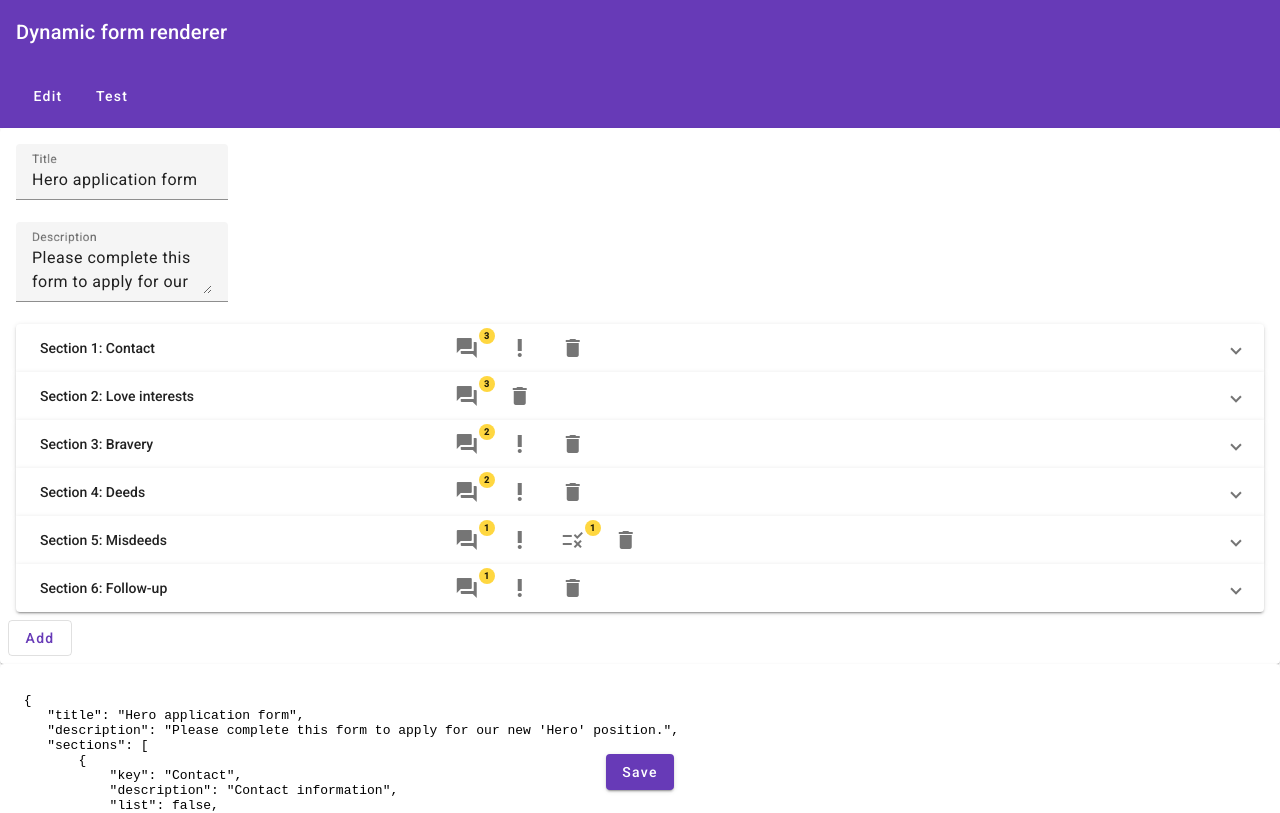
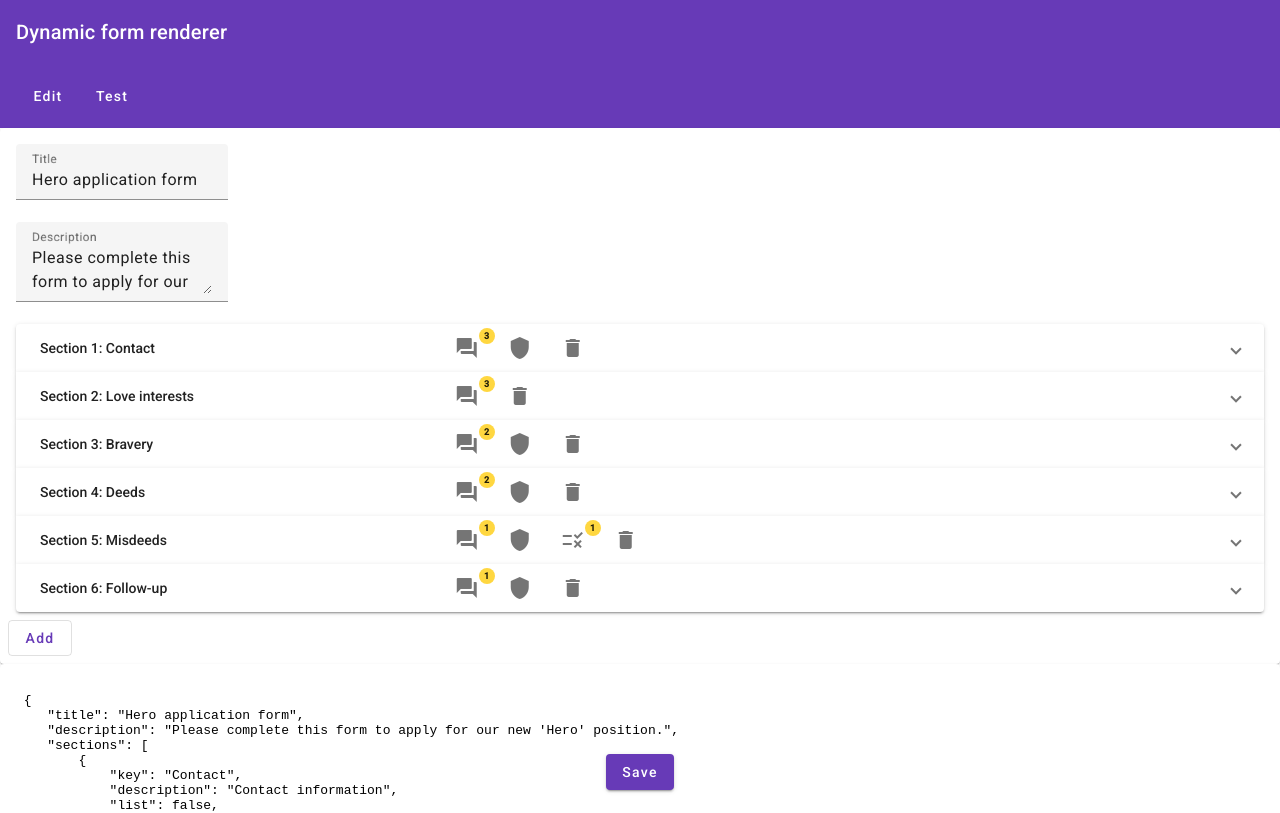
Before and after one commit to MattKuhn123/dynamic-form, an Angular app: page /edit in a window 1280 px wide. Shown: the top 813 px of the page. Built offline with nearby package versions, Linux system fonts and the light colour scheme.

Commit message:
required shield

```diff
--- a/src/app/dynamic-form-edit/dynamic-form-edit.component.ts
+++ b/src/app/dynamic-form-edit/dynamic-form-edit.component.ts
@@ -41,7 +41,7 @@ import { EditQuestionKeyDialog } from './edit-question-key.component';
                     <mat-icon [matBadge]="getQuestions(i).length" matBadgeColor="accent" matBadgeOverlap="false" matBadgeSize="small">question_answer</mat-icon>
                   </button>
                   <button mat-icon-button [color]="secPanel.expanded ? 'primary' : 'none'" matTooltip="required" *ngIf="getSectionRequired(i).getRawValue()">
-                    <mat-icon>priority_high</mat-icon>
+                    <mat-icon>shield</mat-icon>
                   </button>
                   <button mat-icon-button [color]="secPanel.expanded ? 'primary' : 'none'" matTooltip="conditions" *ngIf="getSectionConditionsList(i).length > 0">
                     <mat-icon [matBadge]="getSectionConditionsList(i).length" matBadgeColor="accent" matBadgeOverlap="false" matBadgeSize="small">rule</mat-icon>
@@ -93,7 +93,7 @@ import { EditQuestionKeyDialog } from './edit-question-key.component';
 
                         <mat-panel-description>
                           <button mat-icon-button [color]="qtnPanel.expanded ? 'primary' : 'none'" matTooltip="required" *ngIf="getQuestionRequired(i, qi).getRawValue()">
-                            <mat-icon>priority_high</mat-icon>
+                            <mat-icon>shield</mat-icon>
                           </button>
 
                           <button mat-icon-button [color]="qtnPanel.expanded ? 'primary' : 'none'" matTooltip="conditions" *ngIf="getQuestionConditionsList(i, qi).length > 0">
```
